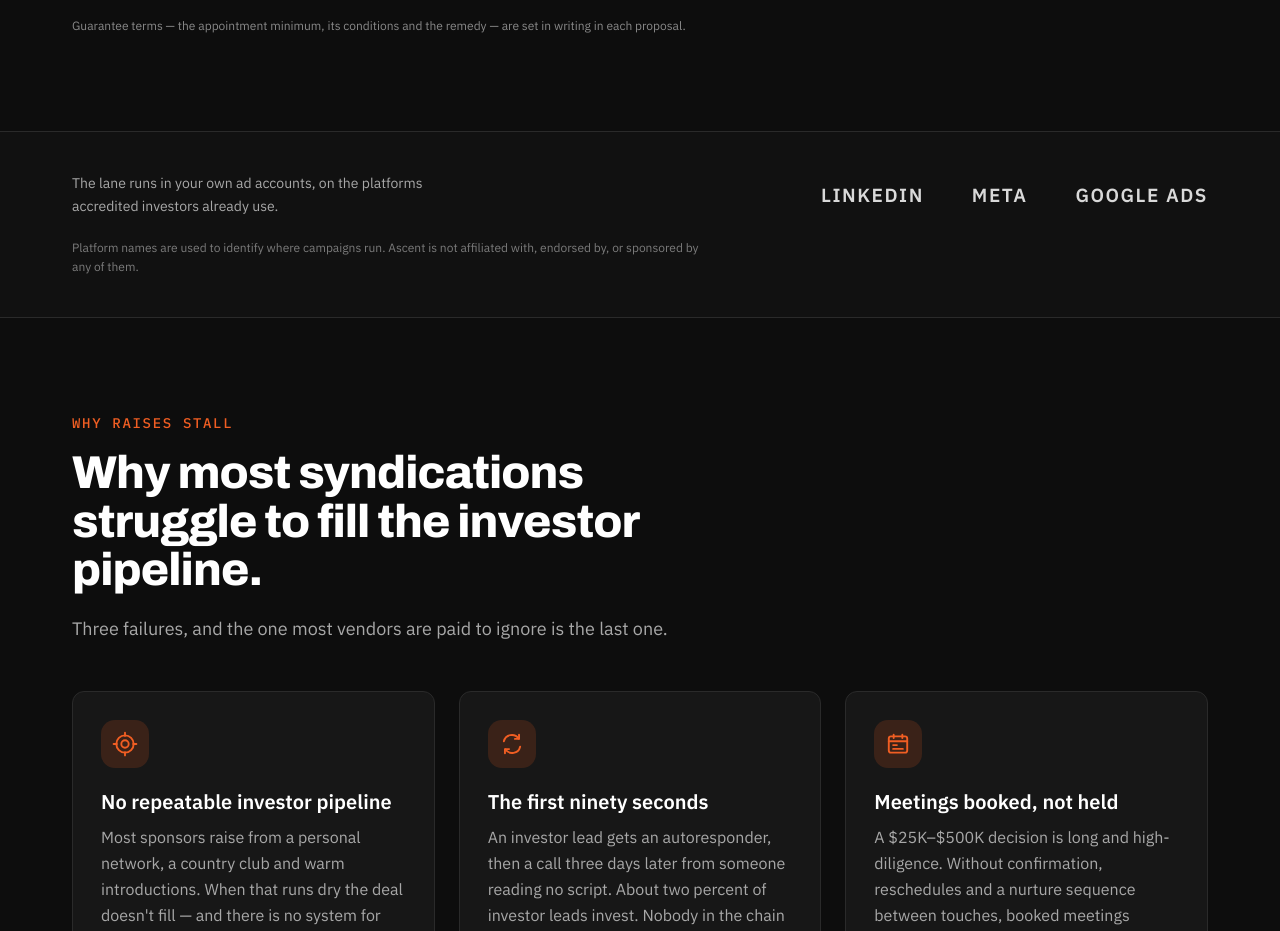
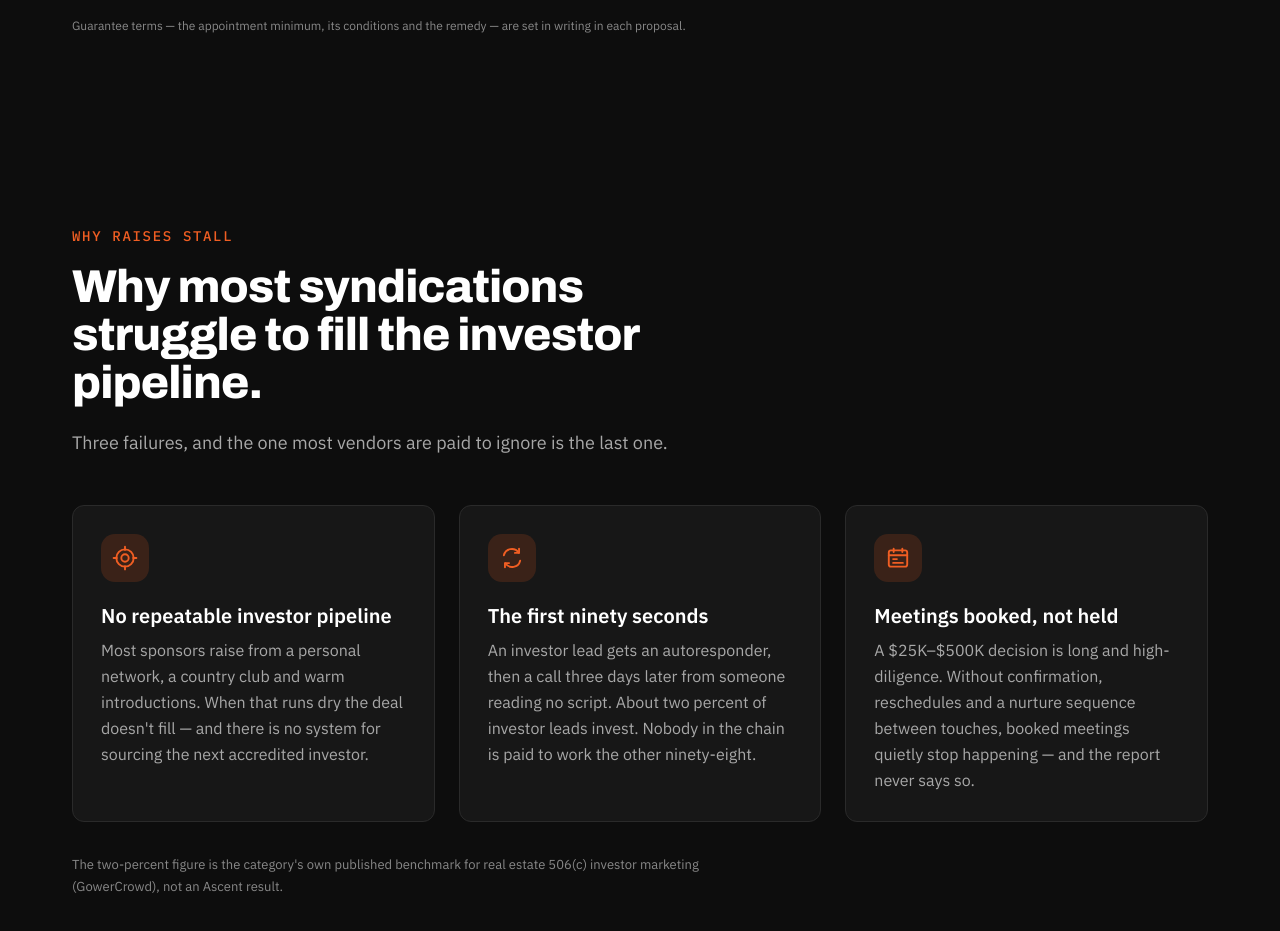
Before and after one commit to cj-real-estate/ASCENT, a Next.js app: page /sponsors in a window 1280 px wide. Shown: the part 1168-2099 px from the top of the page. Built offline with nearby package versions, Linux system fonts and the light colour scheme.

Commit message:
Revert "Sponsor page: add a platform trust bar under the hero"
This reverts commit 3a9b892e175a0e49e149e191b6509fa479d5ea4a.

```diff
--- a/content/verticals/sponsors.ts
+++ b/content/verticals/sponsors.ts
@@ -548,20 +548,6 @@ export const sponsorsPage: SponsorPageContent = {
       "Guarantee terms — the appointment minimum, its conditions and the remedy — are set in writing in each proposal.",
   },
 
-  /*
-   * Platform names, not client logos. These are the three platforms the
-   * media lane already runs in per `included` below, set as text rather
-   * than reproduced brand marks. A client logo goes here ONLY with that
-   * client's written publicity rights, and only if that client is a real
-   * estate sponsor — an off-category logo costs more credibility with this
-   * buyer than it buys.
-   */
-  trustBar: {
-    label: "The lane runs in your own ad accounts, on the platforms accredited investors already use.",
-    items: ["LinkedIn", "Meta", "Google Ads"],
-    note: "Platform names are used to identify where campaigns run. Ascent is not affiliated with, endorsed by, or sponsored by any of them.",
-  },
-
   problems: {
     eyebrow: "WHY RAISES STALL",
     h2: "Why most syndications struggle to fill the investor pipeline.",
--- a/content/verticals/types.ts
+++ b/content/verticals/types.ts
@@ -273,21 +273,6 @@ export interface SponsorPageContent {
     /** The line under the cards that says where the terms are set. */
     disclosure: string;
   };
-  /**
-   * Slim band under the hero. Platform wordmarks set as text rather than
-   * reproduced brand marks — nominative use of names Ascent already names
-   * as the media lane elsewhere on the page. Client logos are NOT valid
-   * here without written publicity rights from that client, and a client
-   * outside this page's category does not belong here at all. null omits
-   * the band.
-   */
-  trustBar: {
-    /** Framing line above the row — says what the marks are and are not. */
-    label: string;
-    items: string[];
-    /** Small line under the row. null renders nothing. */
-    note: string | null;
-  } | null;
   problems: {
     eyebrow: string;
     h2: string;
--- a/src/components/sponsor/SponsorPage.tsx
+++ b/src/components/sponsor/SponsorPage.tsx
@@ -298,42 +298,6 @@ function Comparison({ page }: { page: SponsorPageContent }) {
         <p className="mt-6 max-w-[90ch] text-[13px] leading-relaxed text-ash/80">
           {comparison.note}
         </p>
-      </div>
-    </section>
-  );
-}
-
-/*
- * Slim platform band under the hero. Wordmarks are set in the site's own
- * type rather than reproduced brand marks — nominative use, and it keeps
- * the band on-brand instead of a row of mismatched foreign logos.
- */
-function TrustBar({ page }: { page: SponsorPageContent }) {
-  const { trustBar } = page;
-  if (trustBar === null) return null;
-  return (
-    <section className="border-y border-seam bg-coal/40 py-8 md:py-10">
-      <div className={shell}>
-        <div className="flex flex-col gap-5 md:flex-row md:items-center md:justify-between md:gap-10">
-          <p className="max-w-[42ch] text-[14px] leading-relaxed text-ash">
-            {trustBar.label}
-          </p>
-          <ul className="flex flex-wrap items-center gap-x-8 gap-y-3 md:gap-x-12">
-            {trustBar.items.map((item) => (
-              <li
-                key={item}
-                className="text-[17px] font-semibold uppercase tracking-[0.08em] text-on-dark md:text-[19px]"
-              >
-                {item}
-              </li>
-            ))}
-          </ul>
-        </div>
-        {trustBar.note ? (
-          <p className="mt-5 max-w-[90ch] text-[12px] leading-relaxed text-ash/70">
-            {trustBar.note}
-          </p>
-        ) : null}
       </div>
     </section>
   );
@@ -693,7 +657,6 @@ export function SponsorPage({
       <Header vertical={vertical} page={page} />
       <main>
         <Hero page={page} />
-        <TrustBar page={page} />
         <Problems page={page} />
         <CalculatorBlock vertical={vertical} />
         <Process page={page} />
```
